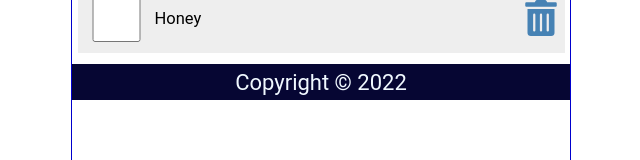
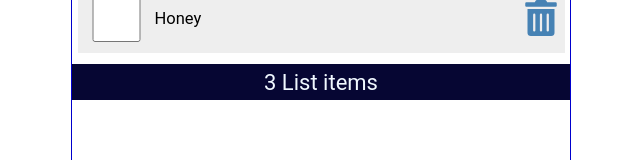
Before and after one commit to veronicaminciuna/shopping-list, a React (Create React App) app: page / in a window 1280 px wide. Shown: the part 221-381 px from the top of the page, without its empty margins (319-959 px from the left). Built offline with nearby package versions, Linux system fonts and the light colour scheme.

Commit message:
footer component

```diff
--- a/src/App.js
+++ b/src/App.js
@@ -43,7 +43,7 @@
       handleCheck={handleCheck}
       handleDelete={handleDelete}
       />
-      <Footer/>
+      <Footer length={items.length}/>
     </div>
   );
 }
--- a/src/Footer.js
+++ b/src/Footer.js
@@ -1,11 +1,10 @@
 import React from 'react'
 
-const Footer = () => {
-    const today = new Date();
+const Footer = ({length}) => {
 
   return (
       <footer>
-          <p>Copyright &copy; {today.getFullYear()}</p>
+          <p>{length} List {length === 1 ? 'item' : 'items'}</p>
       </footer>
   )
 }
```
